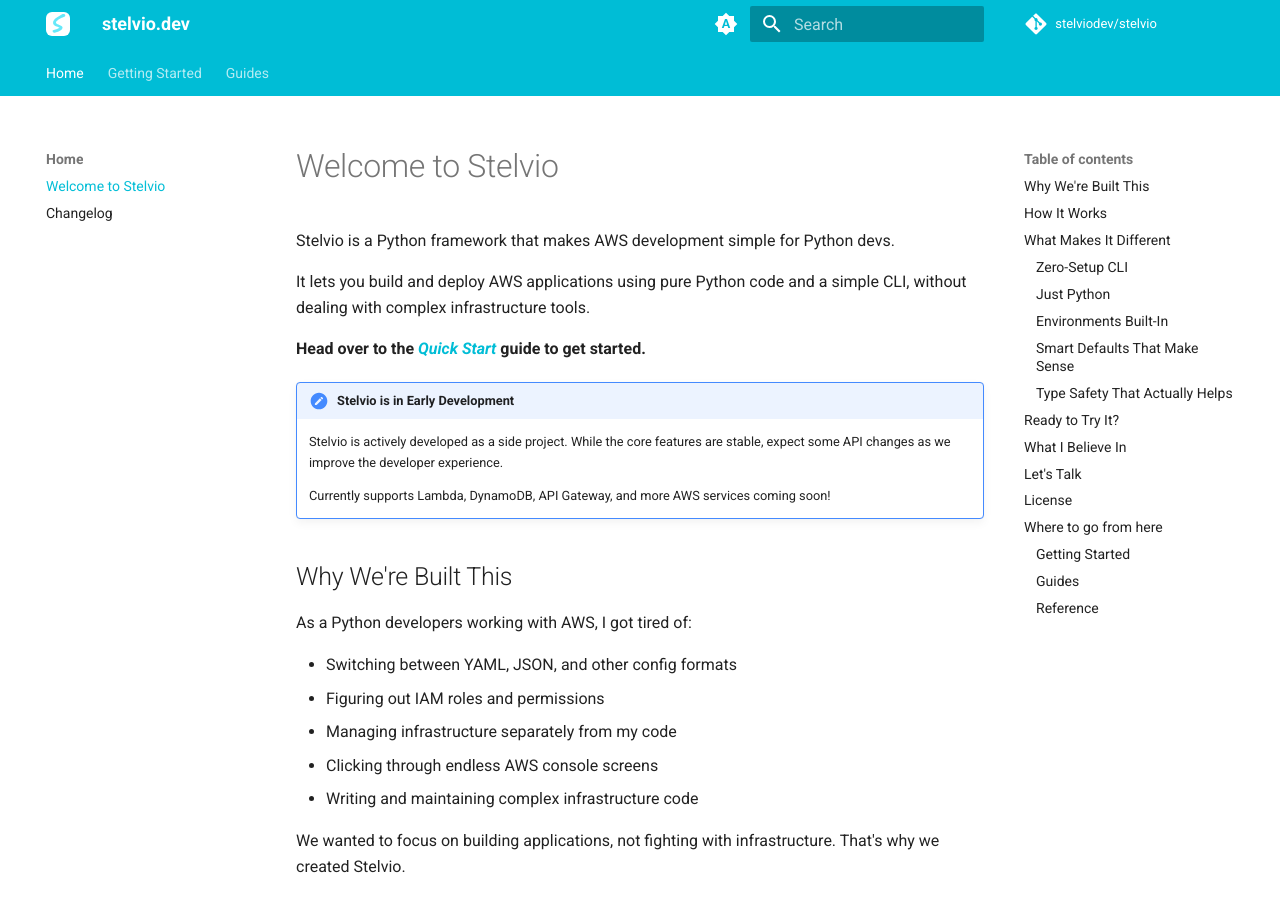
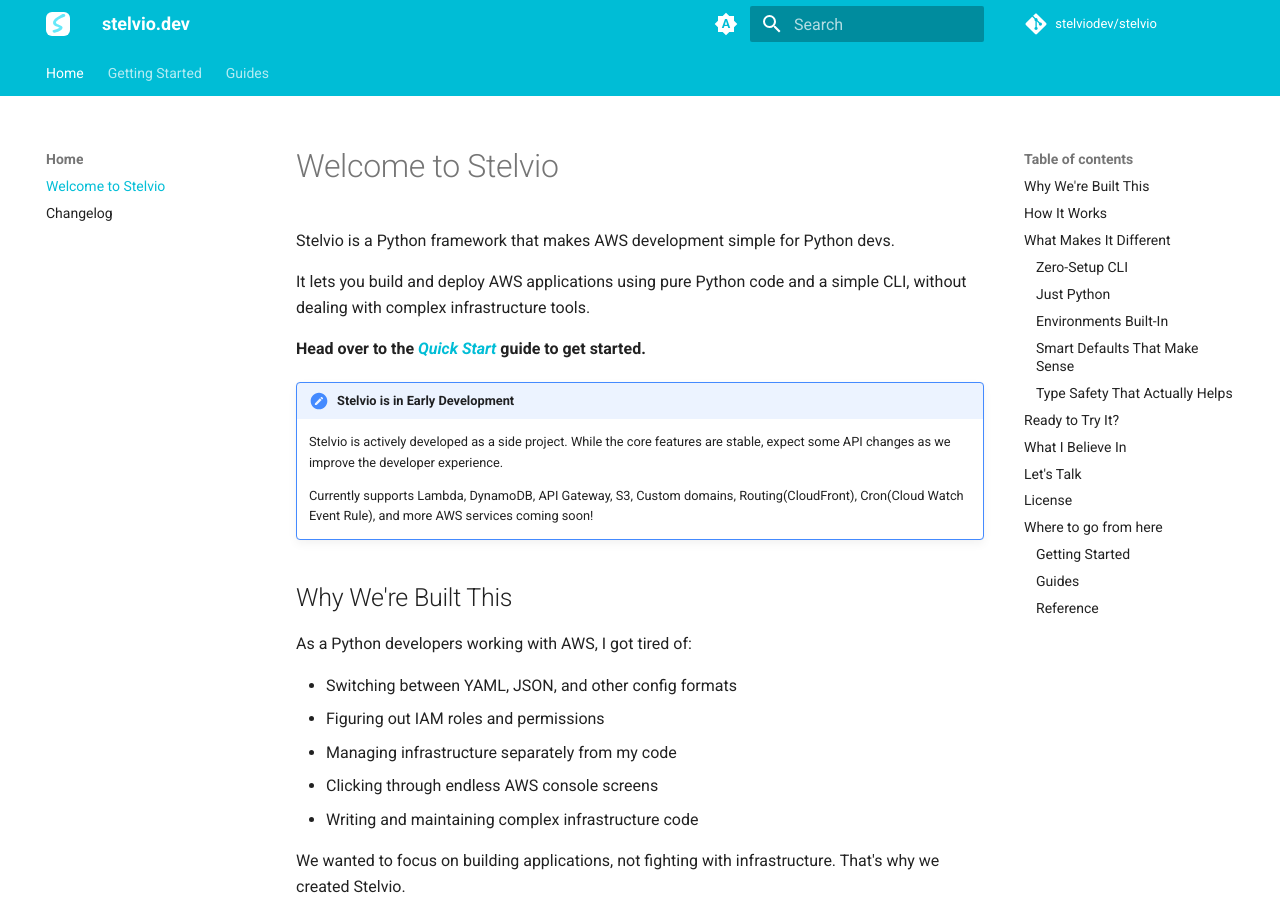
Before and after one commit to stelviodev/stelvio, an MkDocs documentation site: the page built from docs/index.md, in a window 1280 px wide and 900 px high. Built offline with MkDocs 1.6.1 and Material for MkDocs 9.7.7, drawn with Linux system fonts in a browser that asks for light colours; comment, search, counter and statistics services are not loaded; some of the changed text lies outside the part shown.

Commit message:
docs: updates based on pr comments

```diff
--- a/docs/index.md
+++ b/docs/index.md
@@ -9,7 +9,7 @@
 !!! note "Stelvio is in Early Development"
     Stelvio is actively developed as a side project. While the core features are stable, expect some API changes as we improve the developer experience.
 
-    Currently supports Lambda, DynamoDB, API Gateway, and more AWS services coming soon!
+    Currently supports Lambda, DynamoDB, API Gateway, S3, Custom domains, Routing(CloudFront), Cron(Cloud Watch Event Rule), and more AWS services coming soon!
 
 ## Why We're Built This
 
@@ -118,6 +118,7 @@
 - [Lambda Functions](guides/lambda.md) - Serverless functions with Python
 - [Dynamo DB](guides/dynamo-db.md) - Serverless NoSQL Database
 - [S3 Buckets](guides/s3.md) - AWS S3 (Object Storage)
+- [Cron](guides/cron.md) - Scheduled tasks with EventBridge
 - [Linking](guides/linking.md) - Automatic IAM permissions
 - [DNS](guides/dns.md) - Custom domains and TLS certificates
 - [Router](guides/cloudfront-router.md) - Routing components on one domain
```
Also changed, not shown: 1 other file.
